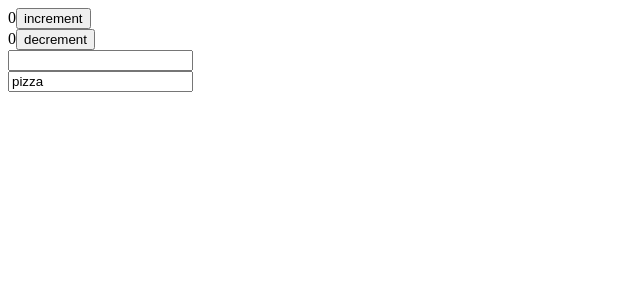
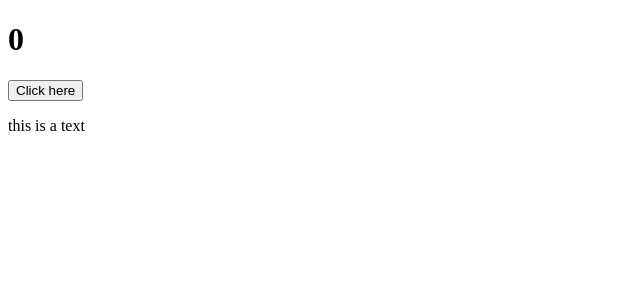
Before and after one commit to Preciousnnebuogor/React, a React (Create React App) app: page / in a window 1280 px wide. Shown: the top 300 px of the page, without its empty margins (0-640 px from the left). Built offline with nearby package versions, Linux system fonts and the light colour scheme.

Commit message:
added useReducerHook

```diff
--- a/src/App.js
+++ b/src/App.js
@@ -1,12 +1,10 @@
 
-import HandleEvent from "./components/eventhandling";
-import Effect from "./components/useEffect";
+import ReducerHook from "./components/useReduceHook";
 
 function App() {
   return (
     <div>
-      <HandleEvent/>
-      <Effect/>
+      <ReducerHook/>
     </div>
   );
 }
--- /dev/null
+++ b/src/components/useReduceHook.jsx
@@ -0,0 +1,24 @@
+import { useReducer } from "react";
+export default function ReducerHook() {
+  const reducer = (state, action) => {
+    switch (action.type) {
+      case "INCREMENT":
+        return { count: (state.count = 1), showText: state.showText };
+      case "toggleShowText":
+        return { count: state.count, showText: !state.showText };
+      default:
+        return state;
+    }
+  };
+
+  const [state, dispatch] = useReducer(reducer, { count: 0, showText: true });
+  return (
+    <div>
+      <h1>{state.count}</h1>
+      <button onClick={() => {
+        dispatch({type: "INCREMENT"});
+      }}>Click here</button>
+      {state.showText && <p>this is a text</p>}
+    </div>
+  );
+}
```
